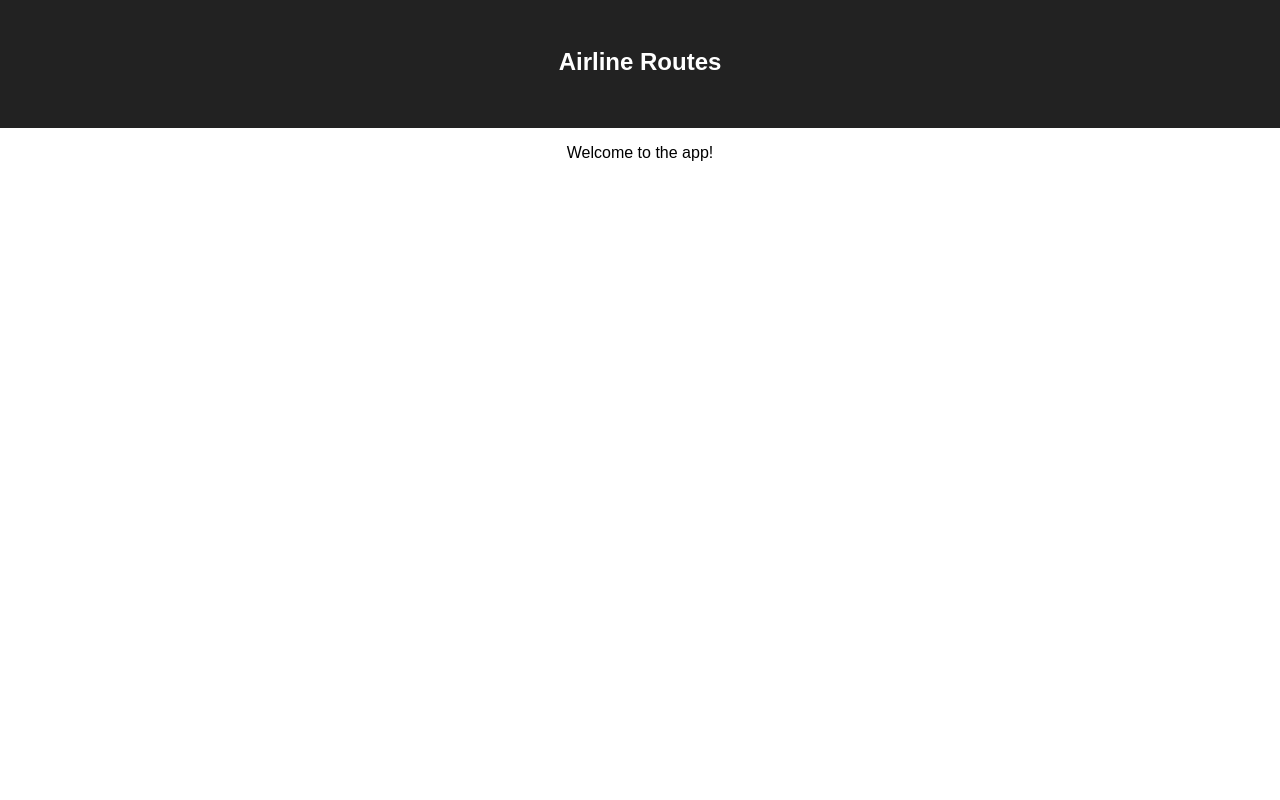
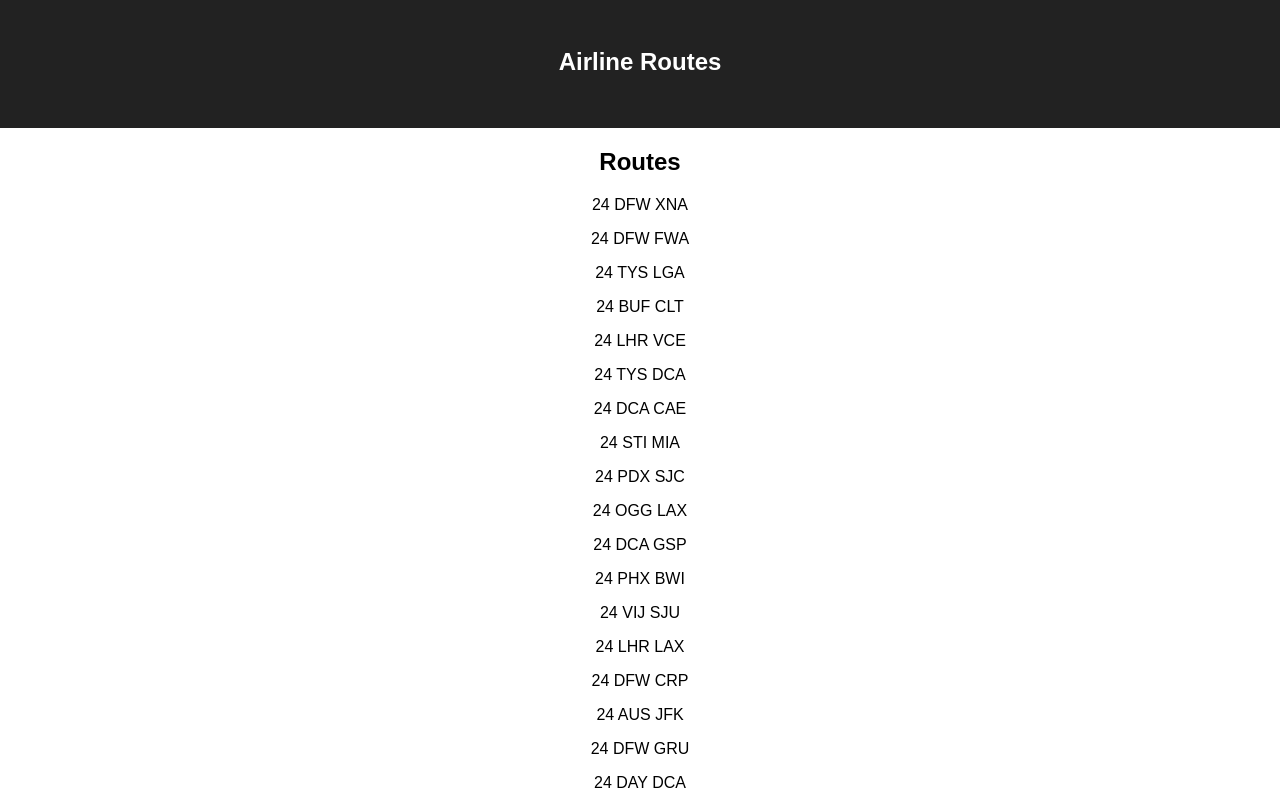
Before and after one commit to TrevorDKelly/airlines-routes-project, a React (Create React App) app: page / in a window 1280 px wide. Shown: the top 800 px of the page. Built offline with nearby package versions, Linux system fonts and the light colour scheme.

Commit message:
all data being displayed on the page

```diff
--- a/src/App.js
+++ b/src/App.js
@@ -1,5 +1,18 @@
-import React, { Component } from 'react';
+import React from 'react';
 import './App.css';
+//import { routes, airlines, airports } from "./data";
+import data from "./data";
+
+const Data = ({type, data}) => {
+  return (
+    <div>
+      <h2>{type}</h2>
+      {data.map(d => {
+        return <p>{Object.keys(d).map(k => <span>{d[k]} </span>)}</p>
+      })}
+    </div>
+  )
+}
 
 const App = () => (
   <div className="app">
@@ -7,9 +20,9 @@ const App = () => (
       <h1 className="title">Airline Routes</h1>
     </header>
     <section>
-    <p>
-      Welcome to the app!
-    </p>
+      <Data type="Routes" data={data.routes} />
+      <Data type="airlines" data={data.airlines} />
+      <Data type="airports" data={data.airports} />
     </section>
   </div>
 )
```
Lines whose indentation alone changed are shown as unchanged.
